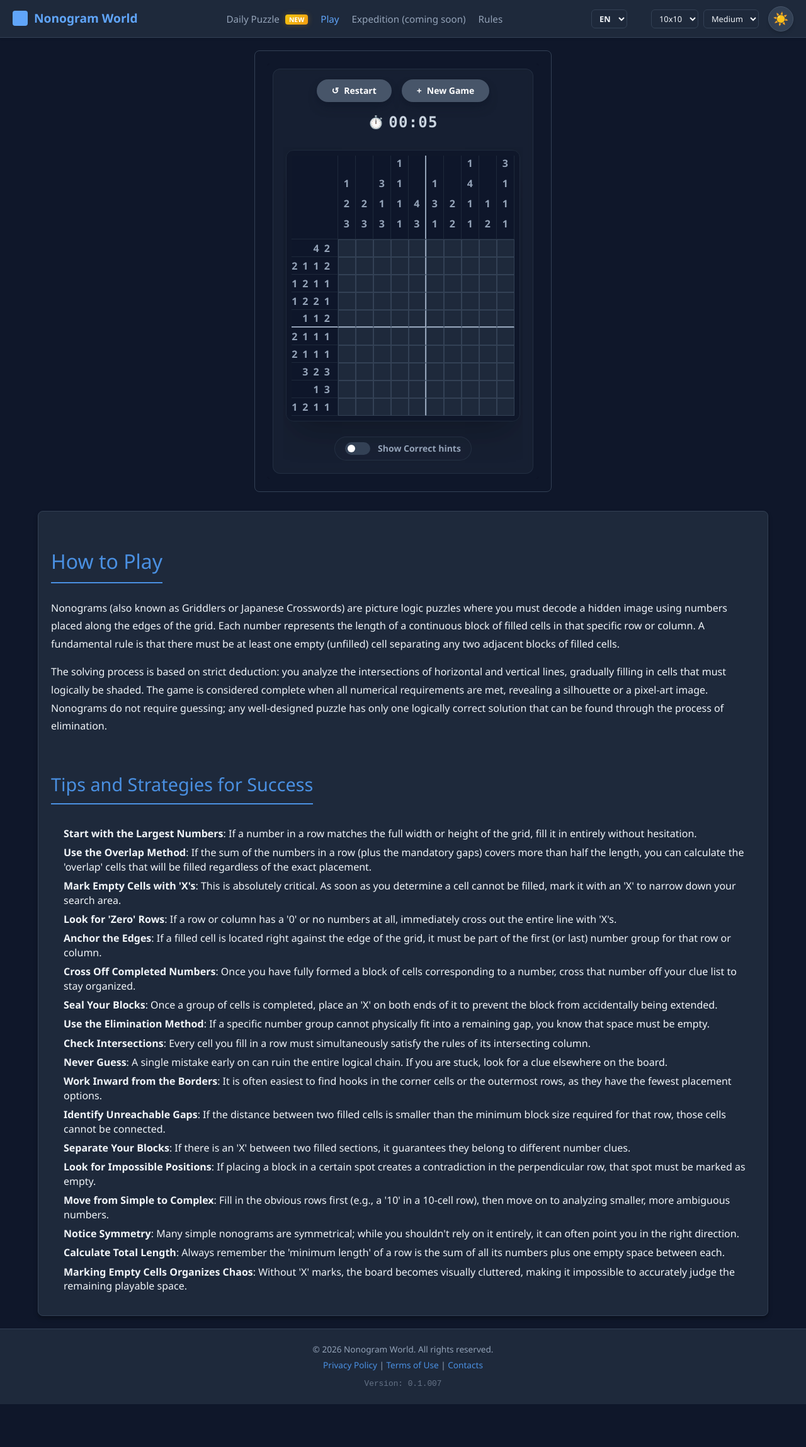
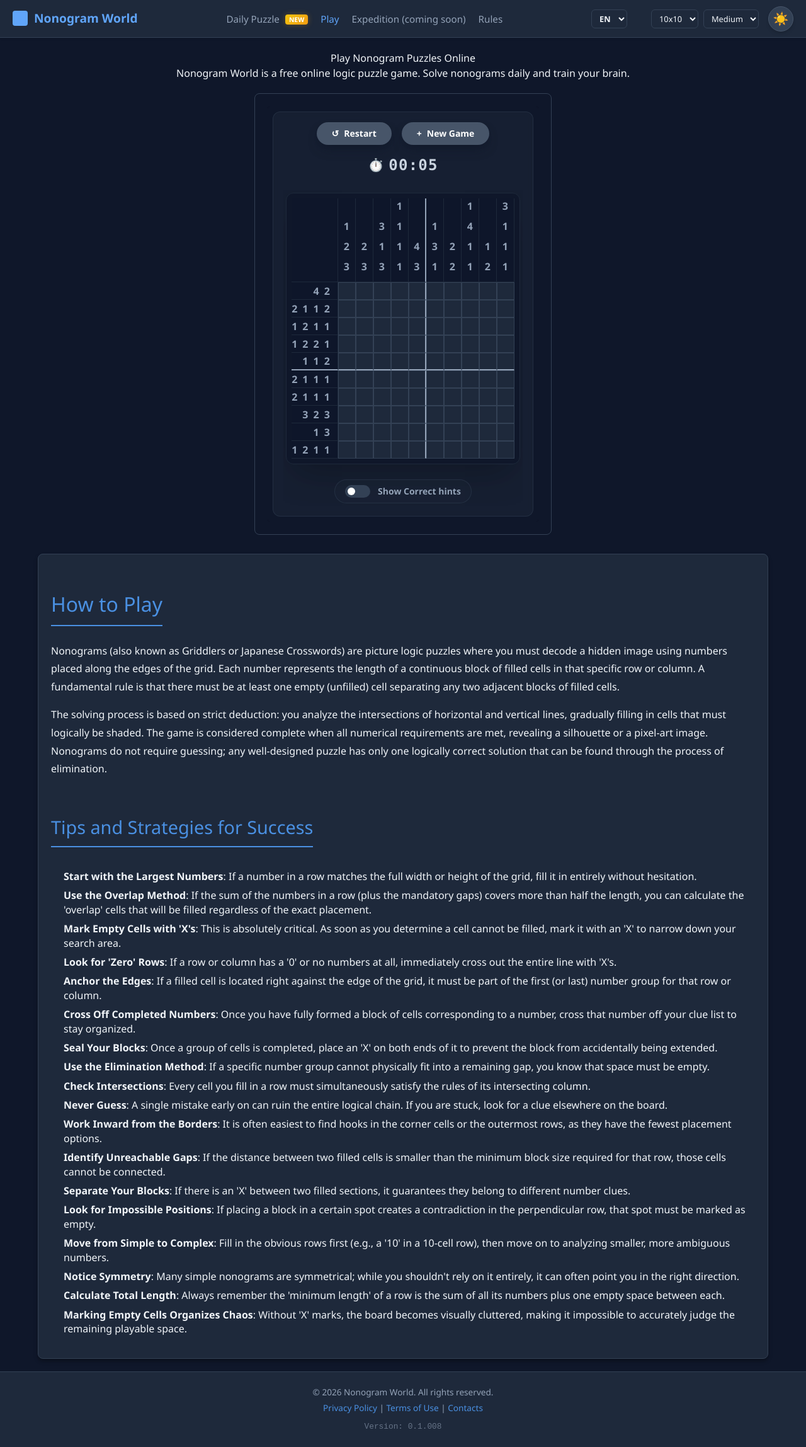
Before and after one commit to realmugsy/nomo7, a React (Vite) app: page / in a window 1280 px wide. Shown: the whole page at 63% size. Before the commit the page ends 2229 px from the top, so only its background shows below. Built offline with nearby package versions, Linux system fonts and the light colour scheme.

Commit message:
немного SEO, 008, updated readme.md

```diff
--- a/index.html
+++ b/index.html
@@ -3,8 +3,9 @@
 
 <head>
   <meta charset="UTF-8">
-  <meta name="viewport" content="width=device-width, initial-scale=1.0">
-  <title>Nonogram World</title>
+  <meta name="description"
+    content="Play free nonogram puzzles online. Daily nonograms, rules, tips, and logic puzzle fun for all ages.">
+  <title>Nonogram World — Free Online Nonogram Puzzles</title>
   <link rel="icon" type="image/png" href="/favicon.png">
   <link rel="stylesheet" href="/css/style.css">
   <script>
@@ -24,6 +25,14 @@
 
   <!-- Основной контент -->
   <main class="main-container">
+
+    <div style="text-align: center; margin-bottom: 20px;">
+      <h1>Play Nonogram Puzzles Online</h1>
+      <p>
+        Nonogram World is a free online logic puzzle game.
+        Solve nonograms daily and train your brain.
+      </p>
+    </div>
 
     <!-- Левая колонка: Игровое поле (Iframe) -->
     <section class="game-section">
--- a/package.json
+++ b/package.json
@@ -1,7 +1,7 @@
 {
   "name": "nonogram-puzzle",
   "private": true,
-  "version": "0.1.007",
+  "version": "0.1.008",
   "type": "module",
   "scripts": {
     "dev": "vite",
@@ -21,6 +21,7 @@
     "tailwindcss": "^3.4.3",
     "typescript": "^5.2.2",
     "vite": "^5.2.0",
-    "vite-plugin-html-inject": "^1.1.2"
+    "vite-plugin-html-inject": "^1.1.2",
+    "vite-plugin-sitemap": "^0.8.2"
   }
 }
--- a/public/lang/en.json
+++ b/public/lang/en.json
@@ -51,7 +51,7 @@
         "daily_title": "Daily Challenge",
         "daily_reward": "Daily Reward! +{{coins}} 🪙",
         "daily_solved": "Already Solved",
-        "version": "Version: 0.1.007"
+        "version": "Version: 0.1.008"
     },
     "rules_detail": {
         "title": "How to Solve Nonograms",
--- a/public/lang/ru.json
+++ b/public/lang/ru.json
@@ -51,7 +51,7 @@
         "daily_title": "Вызов дня",
         "daily_reward": "Бонус дня! +{{coins}} 🪙",
         "daily_solved": "Уже пройдено",
-        "version": "Версия: 0.1.007"
+        "version": "Версия: 0.1.008"
     },
     "rules_detail": {
         "title": "Как разгадывать нонограммы",
--- a/vite.config.ts
+++ b/vite.config.ts
@@ -1,4 +1,5 @@
 import { defineConfig } from 'vite'
+//import sitemap from 'vite-plugin-sitemap'
 import react from '@vitejs/plugin-react'
 import { resolve, dirname } from 'path'
 import { fileURLToPath } from 'url'
@@ -8,7 +9,16 @@ const __dirname = dirname(__filename)
 
 // https://vitejs.dev/config/
 export default defineConfig({
-  plugins: [react()],
+  plugins: [
+    react(),
+    //sitemap({
+    //  hostname: "https://nonogramworld.com",
+    // Optional: exclude specific pages
+    //  exclude: ['/thank-you.html'],
+    // Optional: change sitemap.xml location
+    // sitemap: 'public/sitemap.xml',
+    //}),
+  ],
   build: {
     rollupOptions: {
       input: {
```
Also changed, not shown: 2 other files (tests, documents, lock files or other folders).
